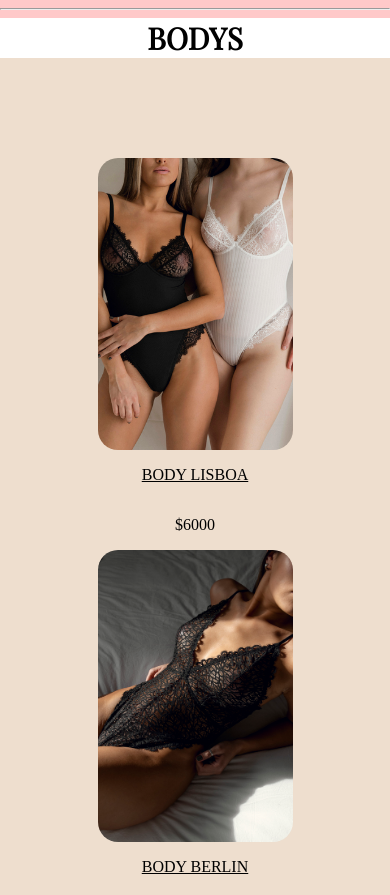
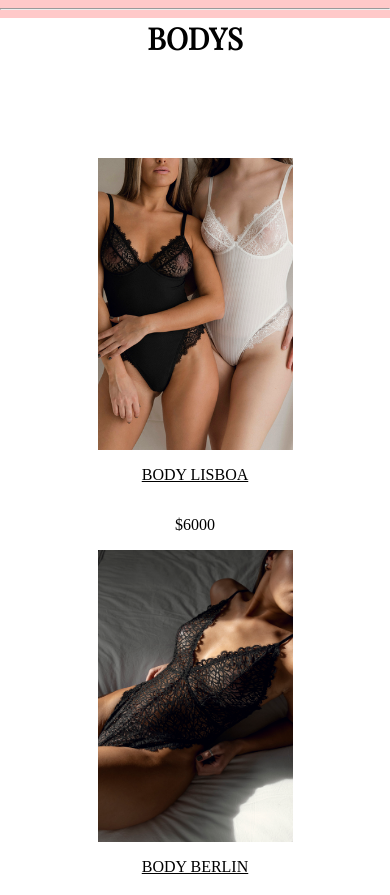
Before and after one commit to JuliBertino/jupiteriana-lenceria, a plain HTML site: page index.html in a window 390 px wide. Shown: the part 1009-1904 px from the top of the page. Drawn offline with nearby package versions, Linux system fonts and the light colour scheme; a web font is replaced by a local one.

Commit message:
integrador listo

```diff
--- a/style.css
+++ b/style.css
@@ -104,7 +104,7 @@ a:link {
     padding-top: 20px;
 }
 
- .container-header {
+ .flexbox-space-around {
     width: 100%;
     margin-top: 100 px;
 }
@@ -146,7 +146,7 @@ a:link {
 }
 
  .seccion-lenceria {
-    background-color: #ffffff;
+    background-color: white;
     padding: 100px 0px;
     display: flex;
     flex-direction: row;
@@ -174,11 +174,10 @@ a:link {
     .img-seccion{
         width: 50%;
         height: 50%;
-        border-radius:20px;
     }
 
     .seccion-lenceria {
-    background-color: #eedece;
+    background-color: white;
     padding: 100px 0px;
     display: flex;
     flex-direction: column;
```
